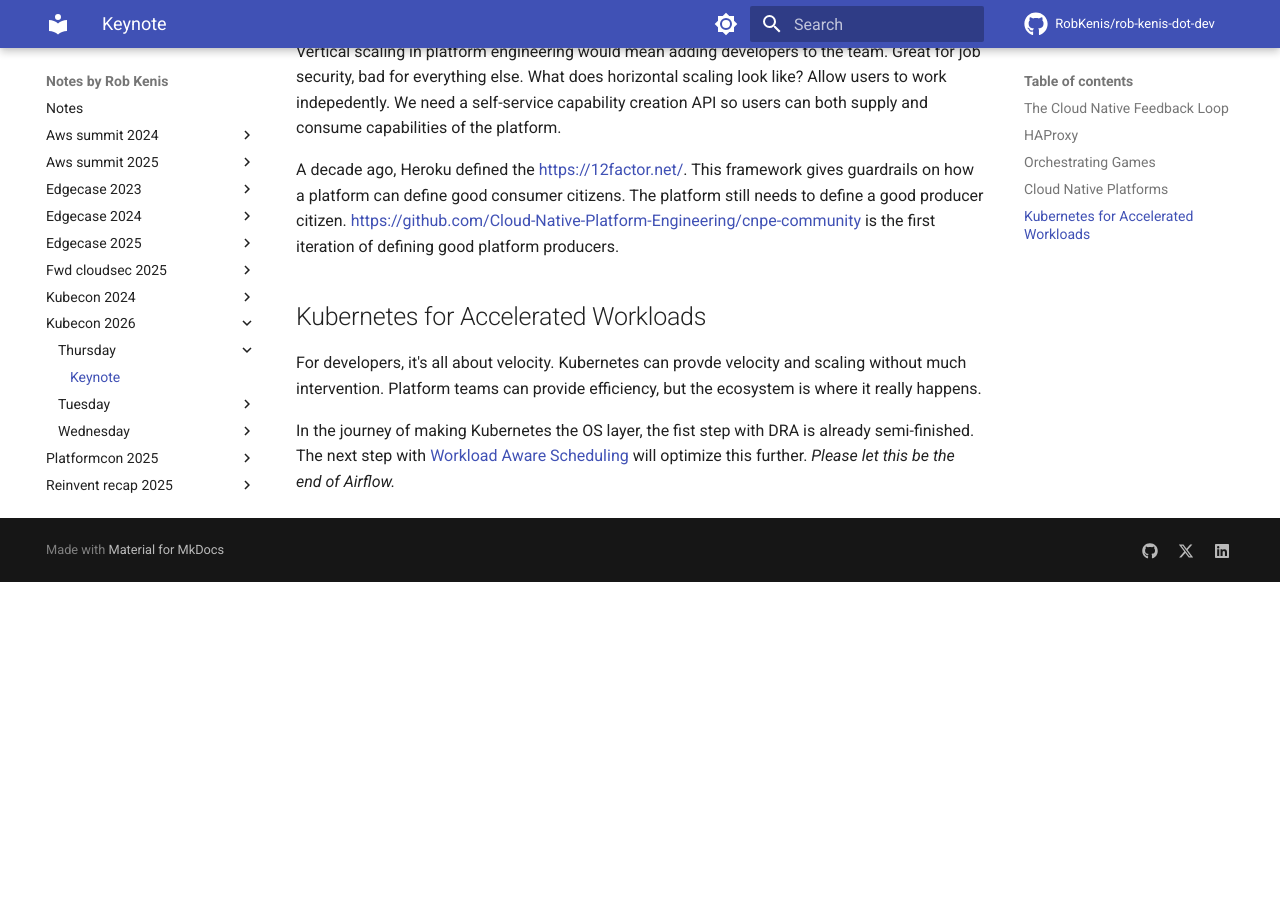
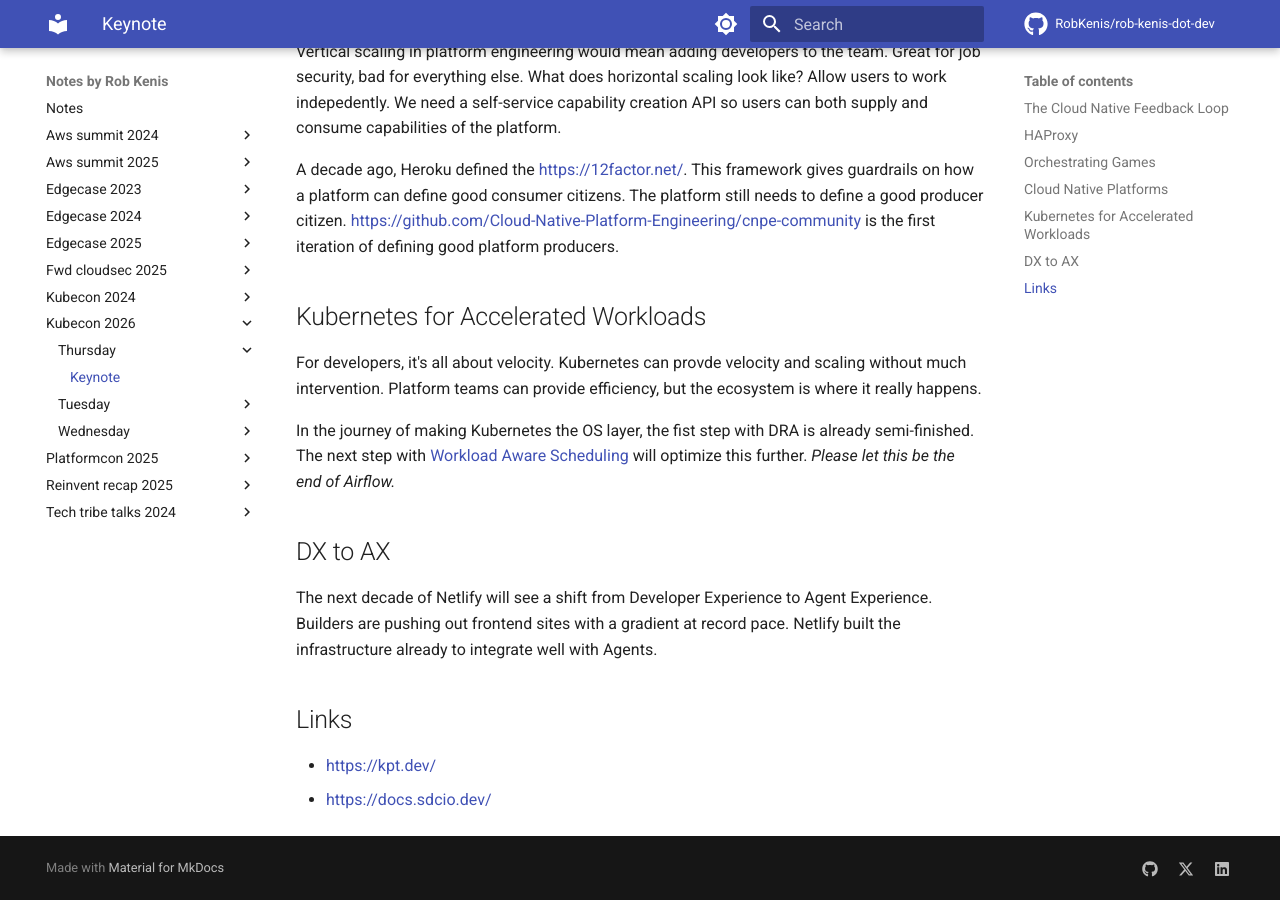
Before and after one commit to RobKenis/rob-kenis-dot-dev, an MkDocs documentation site: the page built from docs/kubecon-2026/thursday/0-keynote.md, in a window 1280 px wide and 900 px high, scrolled down 1252 px. Built offline with MkDocs 1.6.1 and Material for MkDocs 9.7.7, drawn with Linux system fonts in a browser that asks for light colours; comment, search, counter and statistics services are not loaded; before the commit the page ends 1834 px from its top, so only the background shows below that.

Commit message:
Add some more keynotes

```diff
--- a/docs/kubecon-2026/thursday/0-keynote.md
+++ b/docs/kubecon-2026/thursday/0-keynote.md
@@ -62,3 +62,14 @@
 In the journey of making Kubernetes the OS layer, the fist step with DRA is already semi-finished. The next
 step with [Workload Aware Scheduling](https://kubernetes.io/blog/2025/12/29/kubernetes-v1-35-introducing-workload-aware-scheduling/)
 will optimize this further. _Please let this be the end of Airflow._
+
+## DX to AX
+
+The next decade of Netlify will see a shift from Developer Experience to Agent Experience. Builders are pushing out
+frontend sites with a gradient at record pace.
+Netlify built the infrastructure already to integrate well with Agents.
+
+## Links
+
+- <https://kpt.dev/>
+- <https://docs.sdcio.dev/>
```
